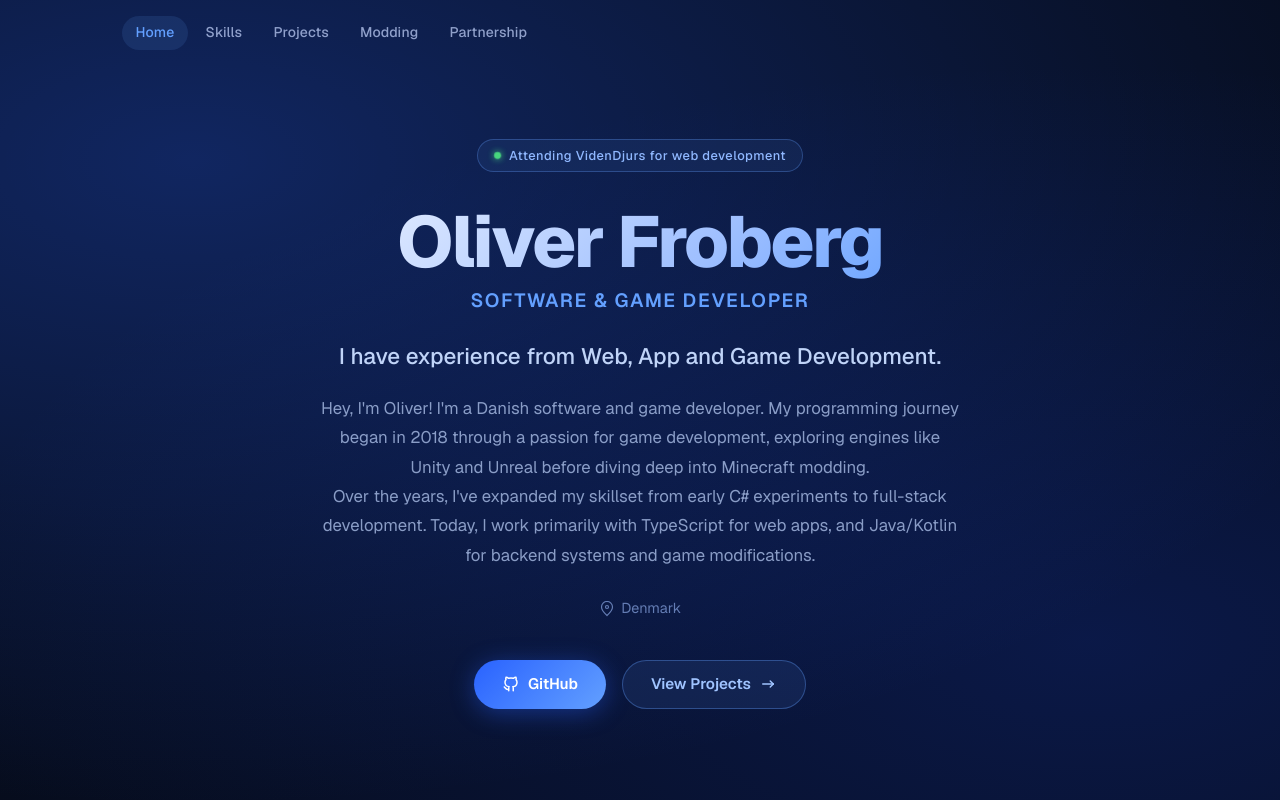
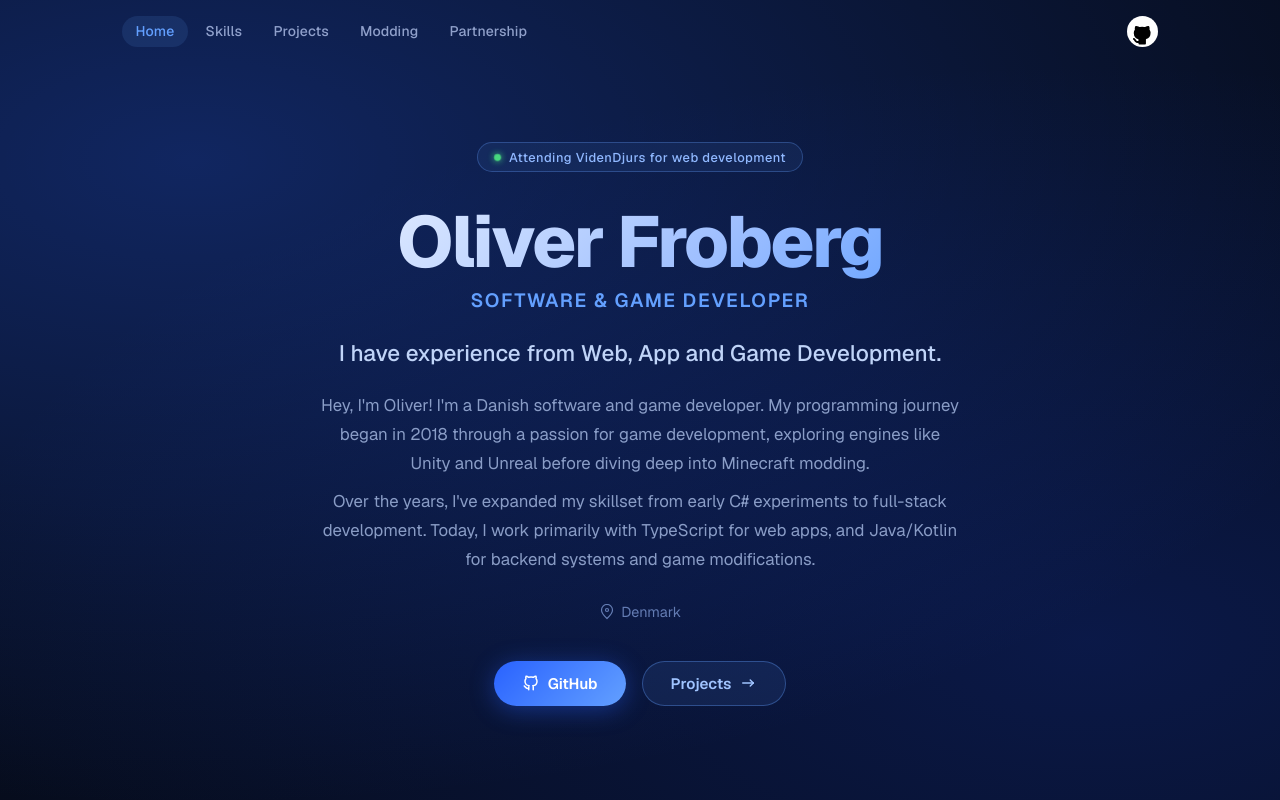
Before and after one commit to ThePandaOliver/portfolio, a Next.js app: page / in a window 1280 px wide. Shown: the top 800 px of the page. Built offline with nearby package versions, Linux system fonts and the light colour scheme.

Commit message:
Refine Navbar structure, update HeroSection and bio styling, and integrate GitHub link with `react-icons`. Adjust global CSS and add IntelliJ project settings.

```diff
--- a/src/app/globals.css
+++ b/src/app/globals.css
@@ -1,5 +1,3 @@
-@import "tailwindcss";
-
 /* ── Design tokens ──────────────────────────────────────────────────────── */
 * {
   margin: 0;
--- a/src/components/HeroSection/HeroSection.module.css
+++ b/src/components/HeroSection/HeroSection.module.css
@@ -92,7 +92,8 @@
 }
 
 .bio span {
-  margin: 0;
+  display: block;
+  margin-bottom: .5rem;
 }
 
 .location {
--- a/src/components/HeroSection/HeroSection.tsx
+++ b/src/components/HeroSection/HeroSection.tsx
@@ -6,6 +6,8 @@ export default function HeroSection() {
 	return (
 		<section id="hero" className={styles.section}>
 			<div className={styles.inner}>
+				{/* Profile */}
+
 				<div className={styles.badge}>
 					<span className={styles.badgeDot}/>
 					{personal.status}
@@ -17,7 +19,7 @@ export default function HeroSection() {
 				<p className={styles.bio}>
 					{
 						personal.bio.map((value, index) =>
-							<span key={index} className={`block ${index > 0 ? "mt-2" : ""}`}>{value}</span>
+							<span key={index}>{value}</span>
 						)
 					}
 				</p>
@@ -41,6 +43,8 @@ export default function HeroSection() {
 					{personal.location}
 				</div>
 
+				{/* Buttons */}
+
 				<div className={styles.actions}>
 					<a
 						href={personal.links.github}
@@ -57,7 +61,7 @@ export default function HeroSection() {
 						className={`${styles.btn} ${styles.btnSecondary}`}
 						id="hero-projects-btn"
 					>
-						View Projects
+						Projects
 						<TbArrowNarrowRight/>
 					</a>
 				</div>
--- a/src/components/Navbar/Navbar.module.css
+++ b/src/components/Navbar/Navbar.module.css
@@ -20,9 +20,10 @@
   max-width: 1100px;
   margin: 0 auto;
   padding: 0 2rem;
-  display: flex;
+  display: grid;
+  grid-template-columns: auto 1fr auto;
   align-items: center;
-  justify-content: space-between;
+  justify-content: center;
 }
 
 .brand {
@@ -68,3 +69,20 @@
   color: #63a0ff;
   background: rgba(99, 160, 255, 0.12);
 }
+
+.iconBtn {
+  display: flex;
+  justify-content: center;
+  align-items: center;
+  color: black;
+  background: white;
+  height: 100%;
+  aspect-ratio: 1;
+  font-size: 1.4rem;
+  border-radius: 9999px;
+}
+
+.githubButton {
+  overflow: hidden;
+  align-items: end;
+}
--- a/src/components/Navbar/Navbar.tsx
+++ b/src/components/Navbar/Navbar.tsx
@@ -3,6 +3,7 @@
 import {useEffect, useState} from "react";
 import {navLinks, personal} from "@/data/portfolio";
 import styles from "./Navbar.module.css";
+import {TbBrandGithubFilled} from "react-icons/tb";
 
 export default function Navbar() {
 	const [scrolled, setScrolled] = useState(false);
@@ -44,6 +45,8 @@ export default function Navbar() {
 			className={`${styles.navbar} ${scrolled ? styles.navbarScrolled : ""}`}
 		>
 			<div className={styles.inner}>
+				<div></div>
+
 				<nav className={styles.links} aria-label="Main navigation">
 					{navLinks.map((link) => (
 						<a
@@ -60,6 +63,10 @@ export default function Navbar() {
 						</a>
 					))}
 				</nav>
+
+				<a href={"https://github.com/ThePandaOliver/portfolio/"} className={styles.iconBtn + " " + styles.githubButton}>
+					<TbBrandGithubFilled/>
+				</a>
 			</div>
 		</header>
 	);
```
